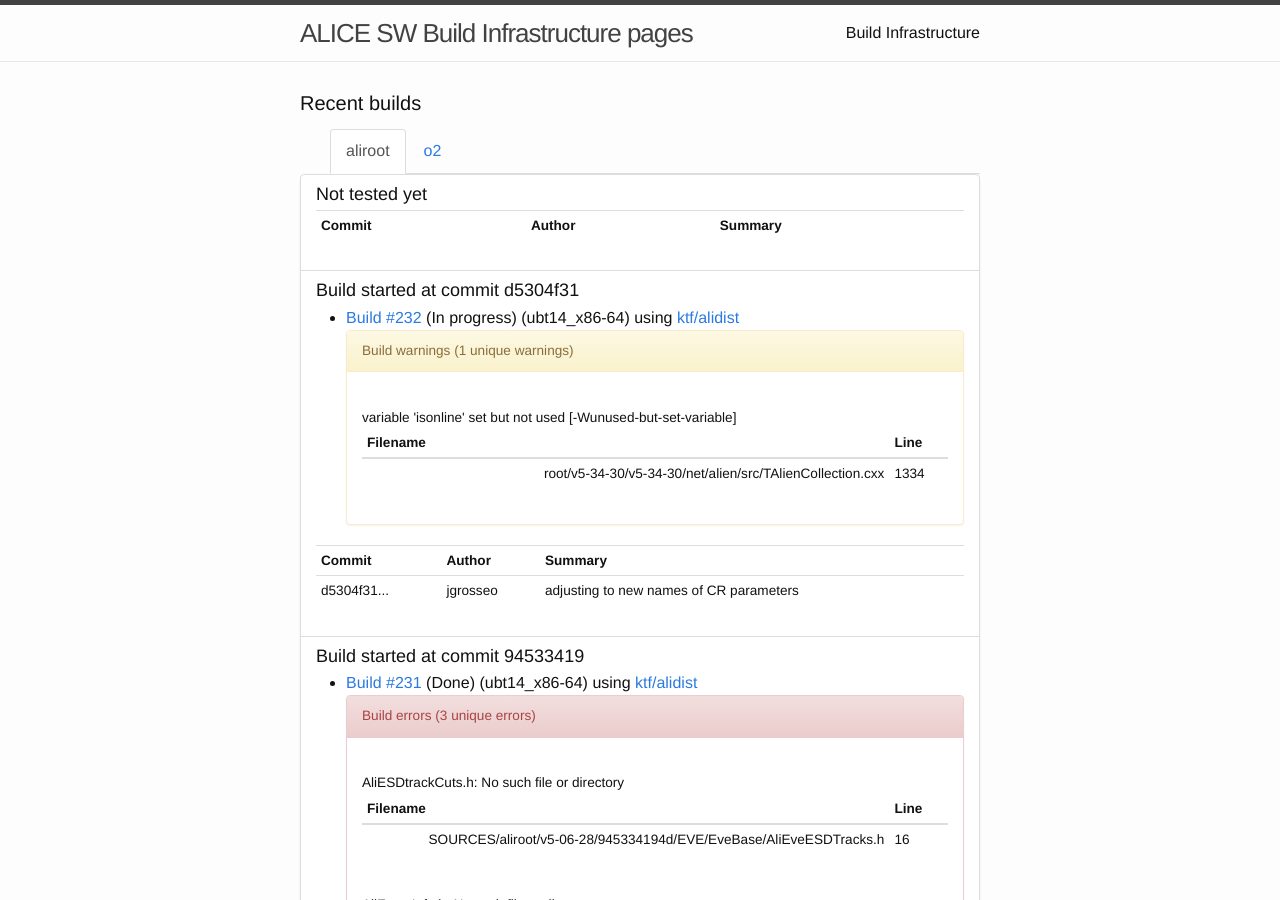
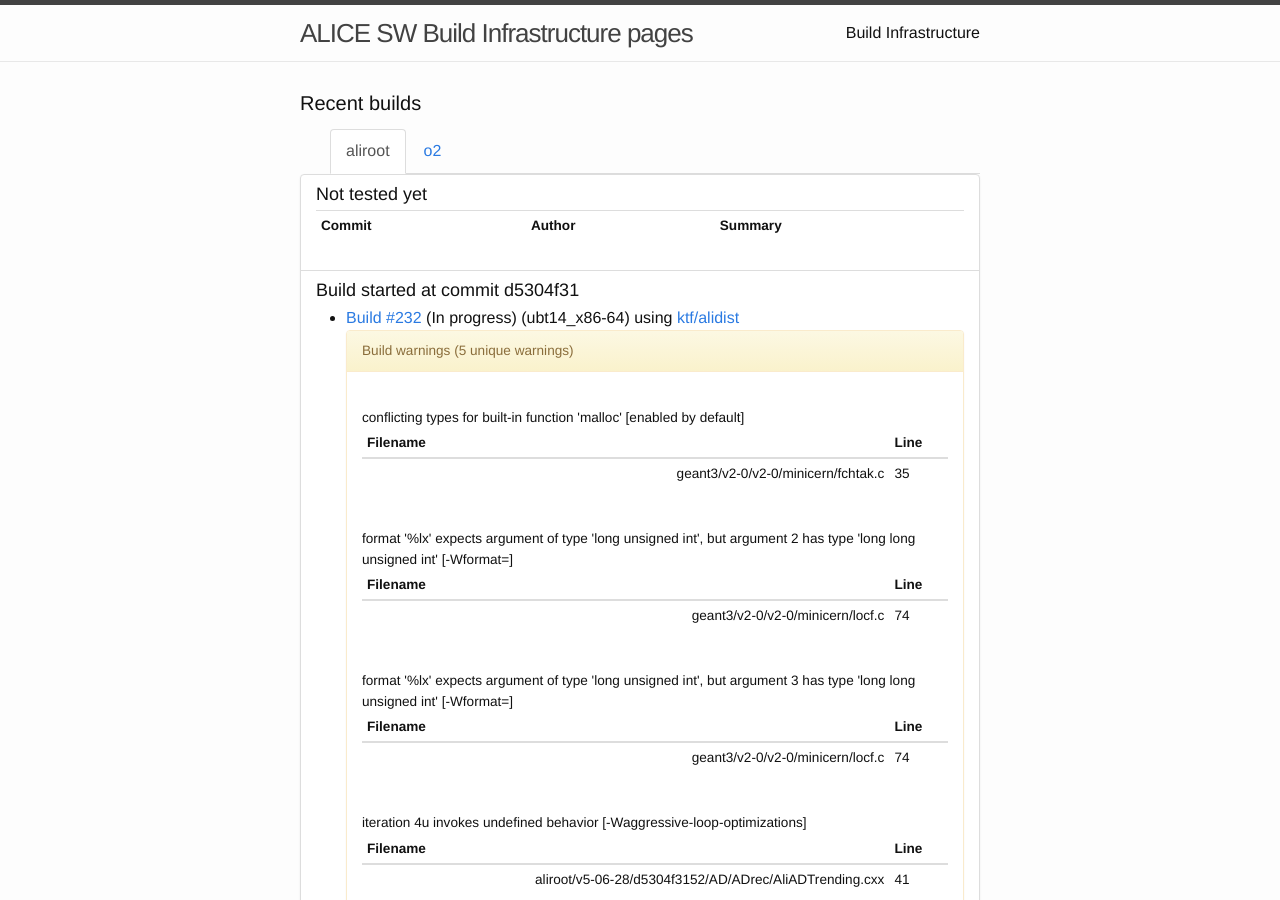
Before and after one commit to alisw/alisw.github.io, a Jekyll site: the page built from index.html, in a window 1280 px wide and 900 px high. Built offline with Jekyll 4.4.1, drawn with Linux system fonts in a browser that asks for light colours; nearby versions of some CDN libraries.

Commit message:
Updated results.

```diff
--- a/_data/build.json
+++ b/_data/build.json
@@ -181,6 +181,8 @@
                         "key" : "ktf",
                         "9" : {
                           "buckets" : [ {
+                            "key" : "compilation_warning"
+                          }, {
                             "key" : "sources",
                             "6" : {
                               "buckets" : [ {
@@ -245,8 +247,6 @@
                                 }
                               } ]
                             }
-                          }, {
-                            "key" : "compilation_warning"
                           } ]
                         }
                       } ]
--- a/_data/warnings.json
+++ b/_data/warnings.json
@@ -630,6 +630,71 @@
           } ]
         }
       }, {
+        "key" : "232",
+        "by_message" : {
+          "buckets" : [ {
+            "key" : "conflicting types for built-in function 'malloc' [enabled by default]",
+            "filename" : {
+              "buckets" : [ {
+                "key" : "geant3/v2-0/v2-0/minicern/fchtak.c",
+                "line" : {
+                  "buckets" : [ {
+                    "key" : "35"
+                  } ]
+                }
+              } ]
+            }
+          }, {
+            "key" : "format '%lx' expects argument of type 'long unsigned int', but argument 2 has type 'long long unsigned int' [-Wformat=]",
+            "filename" : {
+              "buckets" : [ {
+                "key" : "geant3/v2-0/v2-0/minicern/locf.c",
+                "line" : {
+                  "buckets" : [ {
+                    "key" : "74"
+                  } ]
+                }
+              } ]
+            }
+          }, {
+            "key" : "format '%lx' expects argument of type 'long unsigned int', but argument 3 has type 'long long unsigned int' [-Wformat=]",
+            "filename" : {
+              "buckets" : [ {
+                "key" : "geant3/v2-0/v2-0/minicern/locf.c",
+                "line" : {
+                  "buckets" : [ {
+                    "key" : "74"
+                  } ]
+                }
+              } ]
+            }
+          }, {
+            "key" : "iteration 4u invokes undefined behavior [-Waggressive-loop-optimizations]",
+            "filename" : {
+              "buckets" : [ {
+                "key" : "aliroot/v5-06-28/d5304f3152/AD/ADrec/AliADTrending.cxx",
+                "line" : {
+                  "buckets" : [ {
+                    "key" : "41"
+                  } ]
+                }
+              } ]
+            }
+          }, {
+            "key" : "variable 'isonline' set but not used [-Wunused-but-set-variable]",
+            "filename" : {
+              "buckets" : [ {
+                "key" : "root/v5-34-30/v5-34-30/net/alien/src/TAlienCollection.cxx",
+                "line" : {
+                  "buckets" : [ {
+                    "key" : "1334"
+                  } ]
+                }
+              } ]
+            }
+          } ]
+        }
+      }, {
         "key" : "228",
         "by_message" : {
           "buckets" : [ {
@@ -646,23 +711,6 @@
             }
           } ]
         }
-      }, {
-        "key" : "232",
-        "by_message" : {
-          "buckets" : [ {
-            "key" : "variable 'isonline' set but not used [-Wunused-but-set-variable]",
-            "filename" : {
-              "buckets" : [ {
-                "key" : "root/v5-34-30/v5-34-30/net/alien/src/TAlienCollection.cxx",
-                "line" : {
-                  "buckets" : [ {
-                    "key" : "1334"
-                  } ]
-                }
-              } ]
-            }
-          } ]
-        }
       } ]
     }
   }
```
